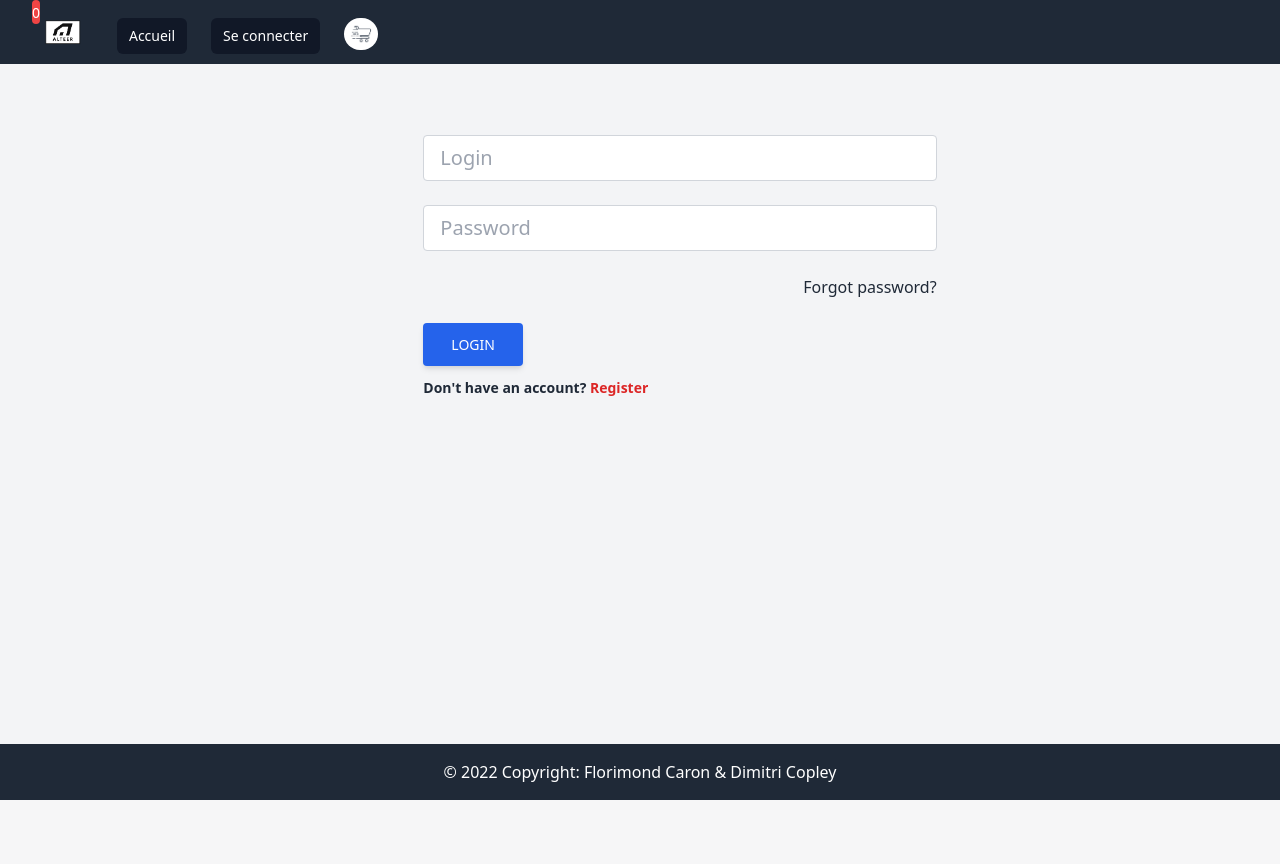
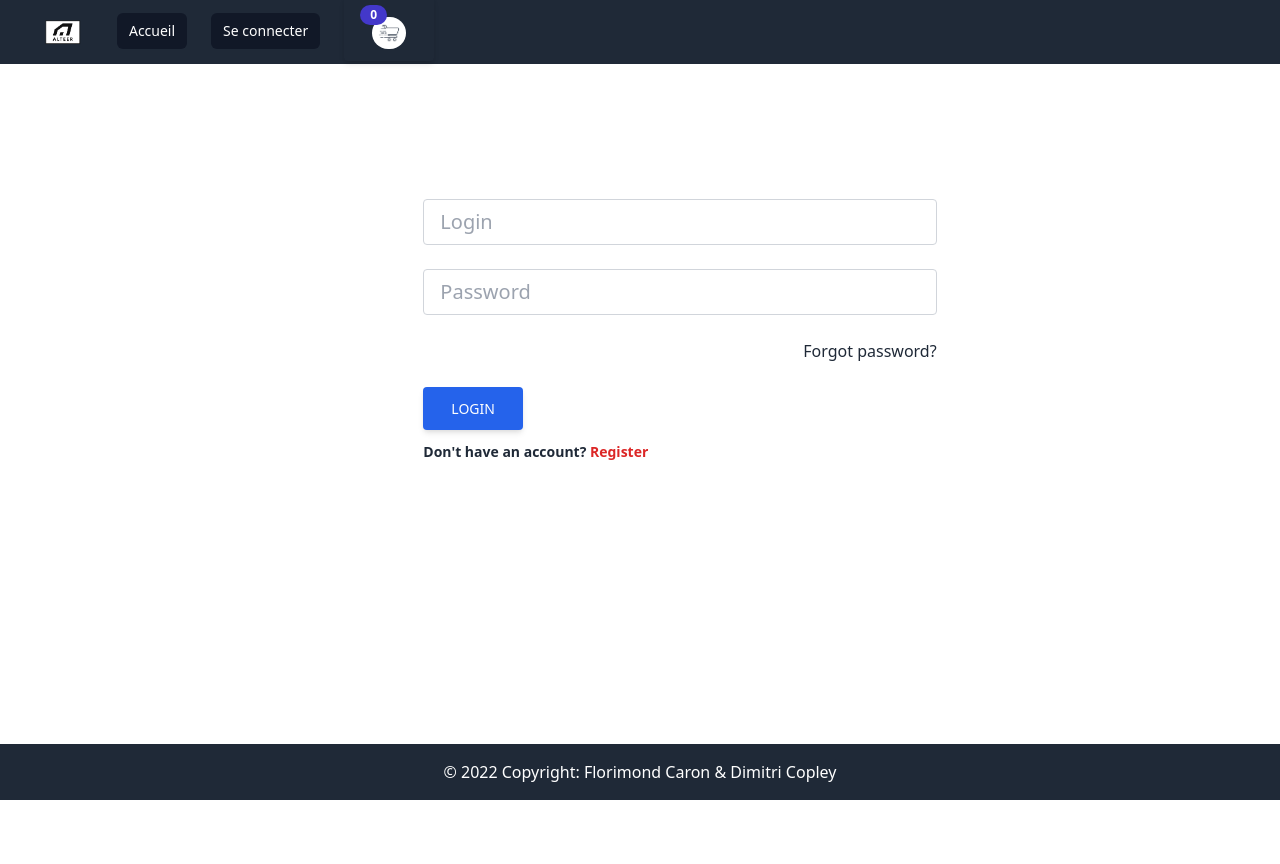
Before and after one commit to flocaron/AmaXone, a PHP site: page /web/frontController.php?action=login&controller=user in a window 1280 px wide. Before the commit the page ends 800 px from the top, so only its background shows below. Run offline with PHP 8.4, Linux system fonts and the light colour scheme; some libraries are stand-ins or nearby versions.

Commit message:
Panier nav terminé + Reformat page d'acceuil

```diff
--- a/src/View/view.php
+++ b/src/View/view.php
@@ -1,5 +1,5 @@
 <!DOCTYPE html>
-<html class="scroll-smooth" lang="fr">
+<html class="scroll-smooth" lang="fr" xmlns="http://www.w3.org/1999/html">
 <head>
     <meta charset="UTF-8">
     <link rel="icon" type="image/jpg" href="../assets/images/alteer.png"/>
@@ -8,35 +8,34 @@
     <script defer src="https://unpkg.com/alpinejs@3.2.4/dist/cdn.min.js"></script>
     <title><?php echo $pagetitle; ?></title>
 </head>
-<body class="bg-gray-100">
+<body class="bg-white">
 <header>
-    <nav class=" fixed bg-gray-800 z-40 w-full">
+    <nav class=" sticky bg-gray-800 z-40 w-full">
         <div class="mx-auto max-w-7xl px-2 sm:px-6 lg:px-8 items-center">
-            <div class="relative flex h-16 items-center justify-between">
+            <div class="relative flex h-16 items-center justify-around">
                 <div class="flex flex-1 items-center justify-center sm:items-stretch sm:justify-start">
                     <div class="flex flex-shrink-0 items-center">
                         <img src="../assets/images/alteer.png" alt="..."
                              class="block aspect-auto object-cover h-10 w-auto">
                     </div>
                     <div class="hidden sm:ml-6 sm:block items-center">
-                        <div class="flex space-x-4 mt-2 items-center">
+                        <div class="flex space-x-4 mt-4 items-center">
                             <a href="frontController.php"
                                class="bg-gray-900 text-white px-3 py-2 rounded-md text-sm font-medium"
                                aria-current="page">Accueil</a>
                         </div>
                     </div>
-                    <!-- component -->
                     <?php
                     if ($estAdmin && $estConnecte) { ?>
                         <div class="hidden sm:ml-6 sm:block items-center">
-                            <div class="flex space-x-4 mt-2 items-center">
+                            <div class="flex space-x-4 mt-4 items-center">
                                 <a href="frontController.php?action=readAll"
                                    class="bg-gray-900 text-white px-3 py-2 rounded-md text-sm font-medium"
                                    aria-current="page">Panel Admin</a>
                             </div>
                         </div>
                         <div class="hidden sm:ml-6 sm:block items-center">
-                            <div class="flex space-x-4 mt-2 items-center">
+                            <div class="flex space-x-4 mt-4 items-center">
                                 <a href="frontController.php?action=formulairePreference"
                                    class="bg-gray-900 text-white px-3 py-2 rounded-md text-sm font-medium"
                                    aria-current="page">Preference Controller</a>
@@ -48,7 +47,7 @@
                     if (!$estConnecte) {
                         ?>
                         <div class="hidden sm:ml-6 sm:block items-center">
-                            <div class="flex space-x-4 mt-2 items-center">
+                            <div class="flex space-x-4 mt-4 items-center">
                                 <a href="frontController.php?action=login&controller=user"
                                    class="bg-gray-900 text-white px-3 py-2 rounded-md text-sm font-medium"
                                    aria-current="page">Se connecter</a>
@@ -58,14 +57,14 @@
                     } else {
                         ?>
                         <div class="hidden sm:ml-6 sm:block items-center">
-                            <div class="flex space-x-4 mt-2 items-center">
+                            <div class="flex space-x-4 mt-4 items-center">
                                 <a href="frontController.php?action=read&controller=user&login=<?php echo rawurlencode($loginUser); ?>"
                                    class="bg-gray-900 text-white px-3 py-2 rounded-md text-sm font-medium"
                                    aria-current="page">Profil</a>
                             </div>
                         </div>
                         <div class="hidden sm:ml-6 sm:block items-center">
-                            <div class="flex space-x-4 mt-2 items-center">
+                            <div class="flex space-x-4 mt-4 items-center">
                                 <a href="frontController.php?action=logout&controller=user"
                                    class="bg-gray-900 text-white px-3 py-2 rounded-md text-sm font-medium"
                                    aria-current="page">Se Deconnecter</a>
@@ -75,14 +74,12 @@
                     }
                     ?>
                     <div class="hidden sm:ml-6 sm:block">
-                        <div class="block mt-2">
-                            <a href="frontController.php?action=affichePanier&controller=produit">
+                        <div class="inline-flex relative">
+                            <div class="absolute inline-block top-2 left-4 bottom-auto translate-x-3/4 -translate-y-1/2 rotate-0 skew-x-0 skew-y-0 scale-x-100 scale-y-100 py-1 px-2.5 text-xs leading-none text-center whitespace-nowrap align-baseline font-bold bg-indigo-700 text-white rounded-full z-10"><?php echo $nbPanier ?></div>
+                            <a href="frontController.php?action=affichePanier&controller=produit"
+                               class="inline-block px-7 py-3 leading-snug uppercase rounded shadow-md hover:bg-blue-700 hover:shadow-lg focus:bg-blue-700 focus:shadow-lg focus:outline-none focus:ring-0 active:bg-blue-800 active:shadow-lg transition duration-150 ease-in-out">
                                 <img src="../assets/images/cart.jpeg" alt="..."
-                                     class="block aspect-auto object-cover h-8 rounded-full w-auto">
-                                <div class="absolute left-0 top-0  bg-red-500 rounded-full">
-                                    <span class="text-sm text-white"><?php echo $nbPanier ?></span>
-                                </div>
-                            </a>
+                                     class=" mt-2 block aspect-auto object-cover h-8 rounded-full w-auto"></a>
                         </div>
                     </div>
                 </div>
@@ -120,7 +117,7 @@
         ?>
     </section>
 </main>
-<footer class=" fixed w-full bottom-0 z-5 text-center lg:text-left">
+<footer class="absolute w-full bottom-0 z-5 text-center lg:text-left">
     <div class="bg-gray-800 text-center p-4 text-white">
         <h6>
             © 2022 Copyright: Florimond Caron & Dimitri Copley
```
Also changed, not shown: src/View/user/welcome.php (+39 -30 lines).
